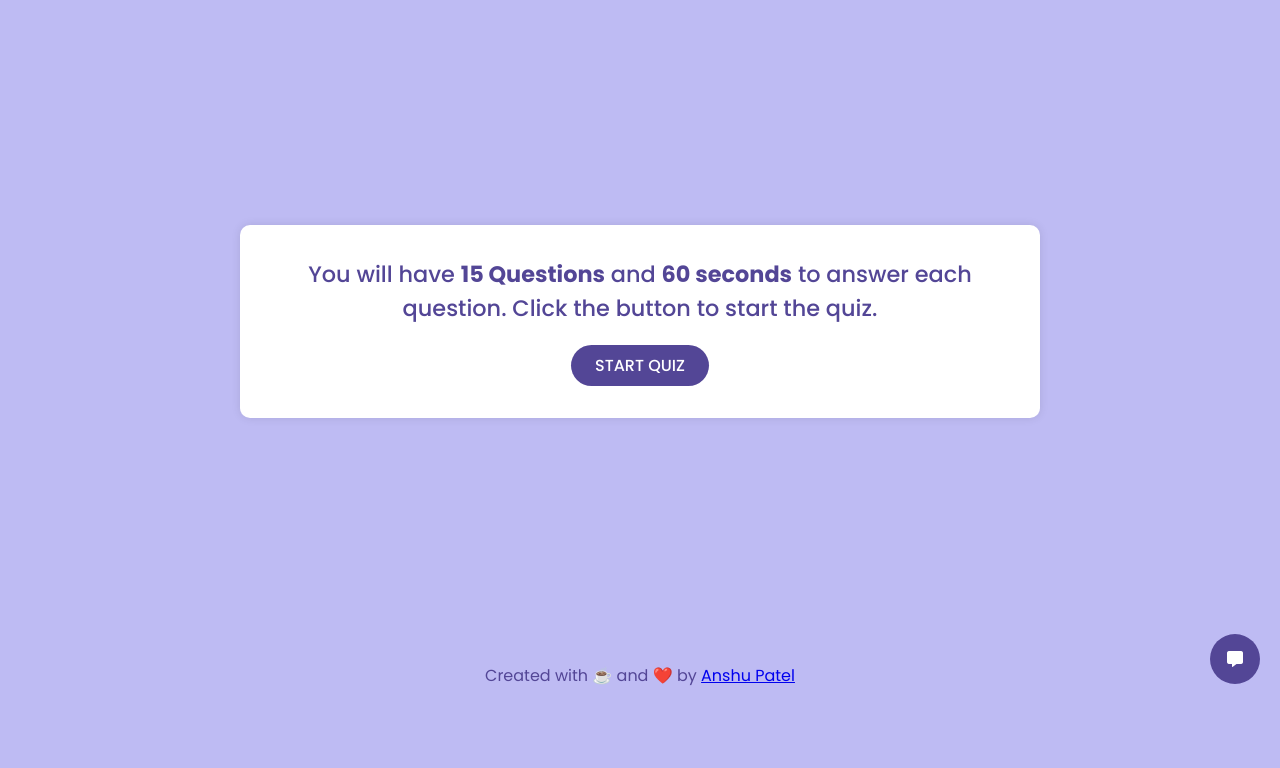
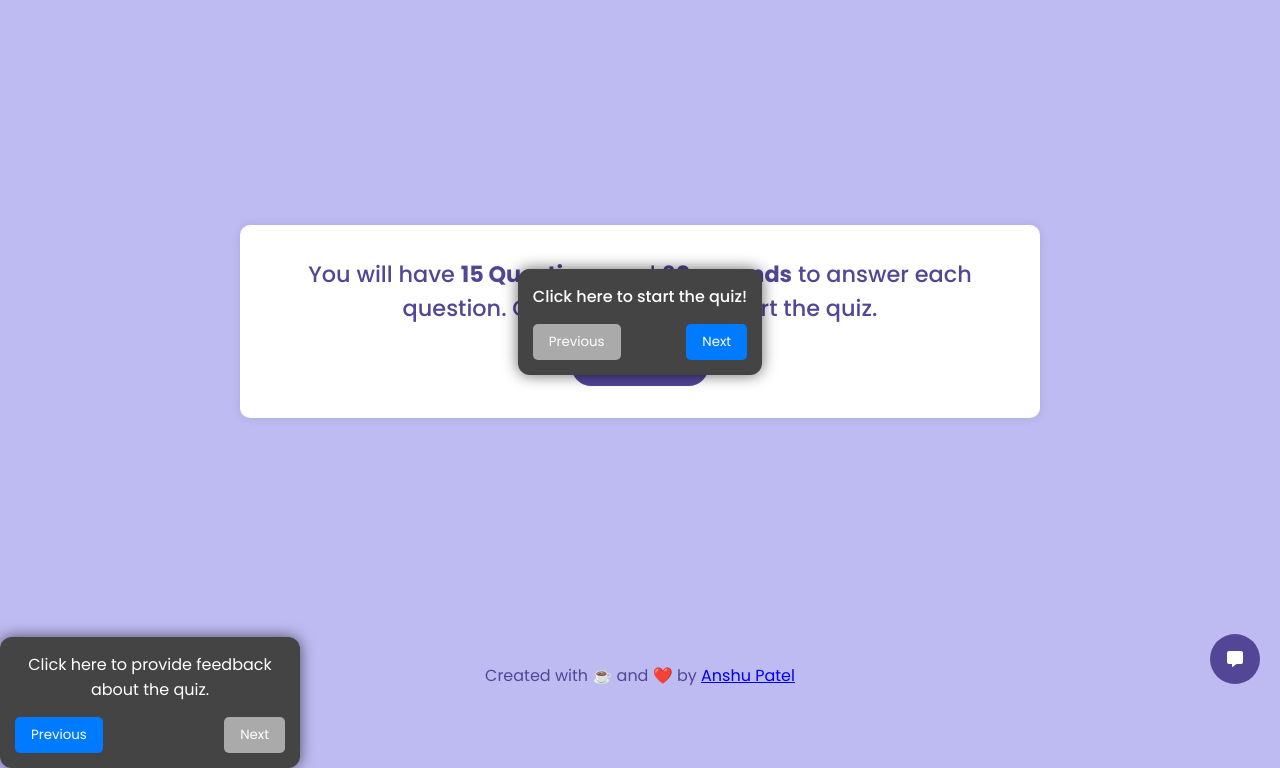
Before and after one commit to anshupatelz/mini-projects, a plain HTML site: page simple-dom-quiz/index.html in a window 1280 px wide. Shown: the part 96-864 px from the top of the page. Before the commit the page ends 800 px from the top, so only its background shows below. Drawn offline with Linux system fonts and the light colour scheme.

Commit message:
Update - Add mricrosoft clarity tracking code

```diff
--- a/simple-dom-quiz/app.js
+++ b/simple-dom-quiz/app.js
@@ -398,3 +398,64 @@ const submitForm = (e) => {
 
 // Attach the submitForm function to the form's submit event
 document.querySelector('.feedback-form').addEventListener('submit', submitForm);
+
+
+const steps = [
+    {
+        element: '#start-btn',
+        intro: 'Click here to start the quiz!',
+        position: 'bottom'
+    },
+    {
+        element: '.options-container',
+        intro: 'Select an option to answer the question.',
+        position: 'top'
+    },
+    {
+        element: '#next-btn',
+        intro: 'Click here to move to the next question.',
+        position: 'right'
+    },
+    {
+        element: '#open-form',
+        intro: 'Click here to provide feedback about the quiz.',
+        position: 'right'
+    }
+];
+
+steps.forEach((step, index) => {
+    let element = document.createElement('div');
+    element.innerHTML = `<p>${step.intro}</p>`;
+    element.classList.add('product-walkthrough');
+
+    let buttons = document.createElement('div');
+    buttons.classList.add('button-container');
+    element.appendChild(buttons);
+
+    let prevBtn = document.createElement('button');
+    prevBtn.textContent = 'Previous';
+    prevBtn.disabled = index === 0;
+    prevBtn.onclick = () => navigateToStep(index - 1);
+    buttons.appendChild(prevBtn);
+
+    let nextBtn = document.createElement('button');
+    nextBtn.textContent = 'Next';
+    nextBtn.disabled = index === steps.length - 1;
+    nextBtn.onclick = () => navigateToStep(index + 1);
+    buttons.appendChild(nextBtn);
+
+    document.querySelector(step.element).parentNode.appendChild(element);
+});
+
+function navigateToStep(index) {
+    const allWalkthroughs = document.querySelectorAll('.product-walkthrough');
+    allWalkthroughs.forEach((el, idx) => {
+        el.classList.remove('active');
+        if (idx === index) {
+            el.classList.add('active');
+        }
+    });
+}
+
+// Start the walkthrough by activating the first step
+navigateToStep(0);
--- a/simple-dom-quiz/index.html
+++ b/simple-dom-quiz/index.html
@@ -12,6 +12,14 @@
             rel="stylesheet">
         <link rel="stylesheet" href="https://cdnjs.cloudflare.com/ajax/libs/font-awesome/5.15.4/css/all.min.css">
         <link rel="stylesheet" href="style.css">
+
+        <script type="text/javascript">
+            (function (c, l, a, r, i, t, y) {
+                c[a] = c[a] || function () { (c[a].q = c[a].q || []).push(arguments) };
+                t = l.createElement(r); t.async = 1; t.src = "https://www.clarity.ms/tag/" + i;
+                y = l.getElementsByTagName(r)[0]; y.parentNode.insertBefore(t, y);
+            })(window, document, "clarity", "script", "nmyglpp2nq");
+        </script>
     </head>
 
     <body>
@@ -46,7 +54,7 @@
                 <div class="options-container">
                 </div>
 
-                <div class="description-container">Explanation: Delhi is the capital of India.</div>
+                <div class="description-container">Explanation </div>
                 <div class="btn-container">
                     <button id="next-btn" class="btn-primary">Next</button>
                     <button id="show-result-btn" class="btn-primary" onclick="showResult()">Show Result</button>
--- a/simple-dom-quiz/style.css
+++ b/simple-dom-quiz/style.css
@@ -385,3 +385,50 @@ footer {
     font-size: 12px;
     margin-top: 5px;
 }
+
+/* Product Walkthrough */
+.product-walkthrough {
+    text-align: center;
+    font-size: 1rem;
+    color: #fff;
+    background-color: #444;
+    padding: 15px;
+    border-radius: 12px;
+    box-shadow: 0 0 15px rgba(0, 0, 0, 0.6);
+    max-width: 300px;
+    position: absolute;
+    z-index: 1000;
+    transition: opacity 0.3s ease-in-out, transform 0.3s ease-in-out;
+    /* opacity: 0; */
+    transform: translateY(-10px);
+}
+
+.product-walkthrough.active {
+    opacity: 1;
+    transform: translateY(0);
+}
+
+.product-walkthrough button {
+    background-color: #007bff;
+    color: #fff;
+    border: none;
+    padding: 8px 16px;
+    border-radius: 5px;
+    cursor: pointer;
+    transition: background-color 0.3s ease;
+}
+
+.product-walkthrough button:hover {
+    background-color: #0056b3;
+}
+
+.product-walkthrough button:disabled {
+    background-color: #aaa;
+    cursor: not-allowed;
+}
+
+.product-walkthrough .button-container {
+    display: flex;
+    justify-content: space-between;
+    margin-top: 15px;
+}
```
